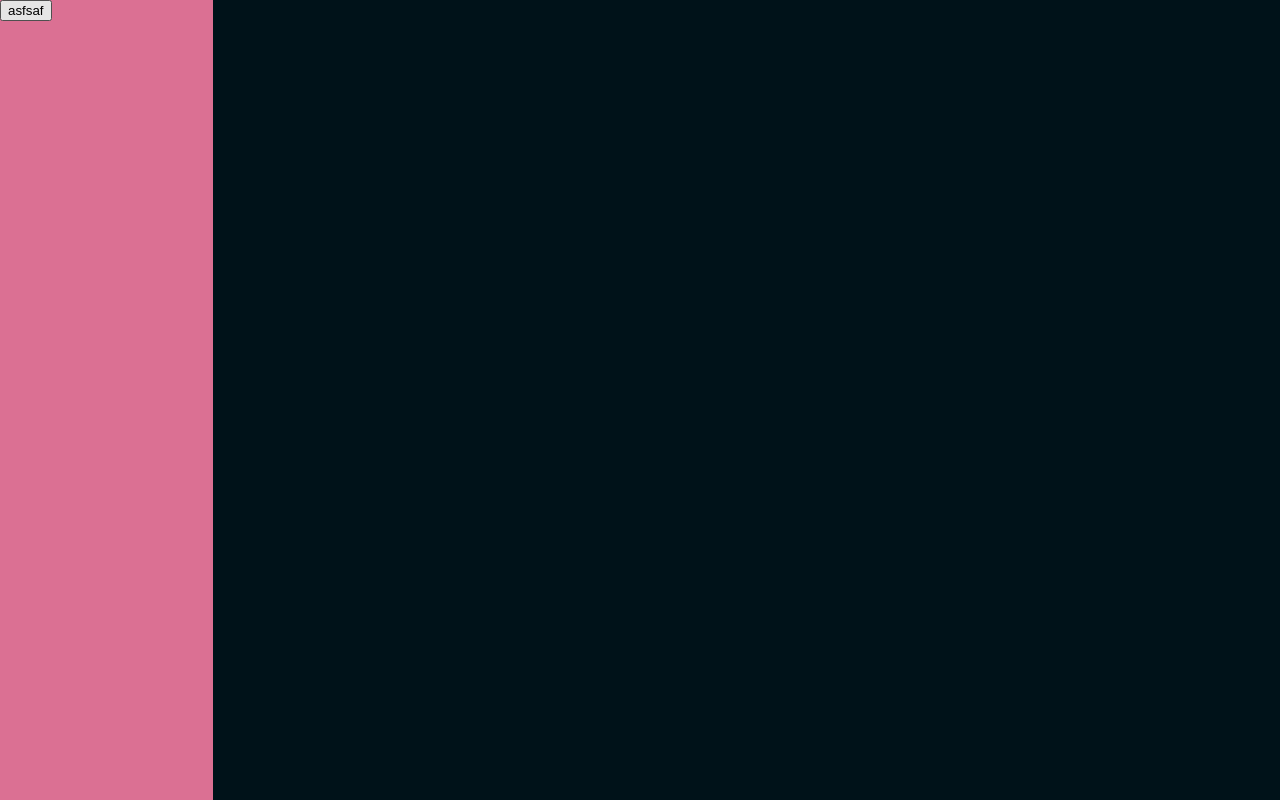
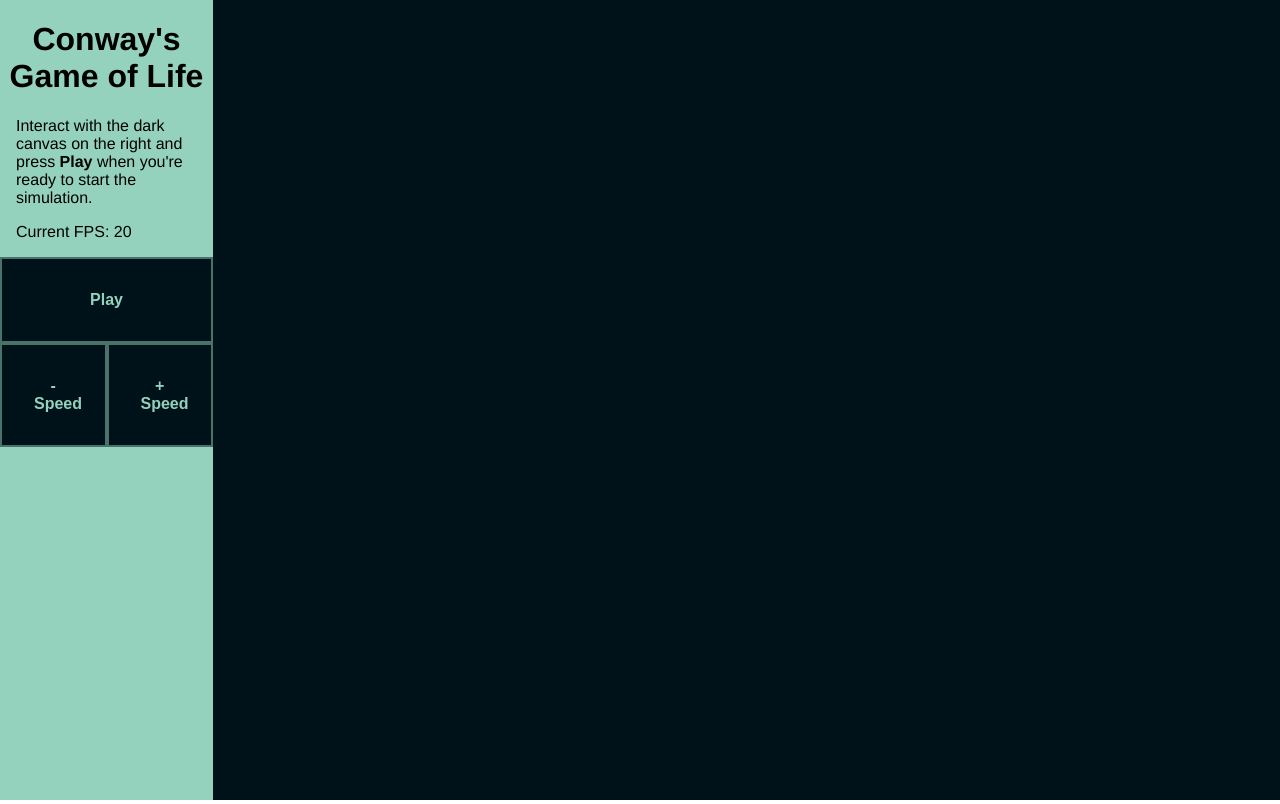
Before and after one commit to fjcmontenegro/conways-game-of-life, a React (Create React App) app: page / in a window 1280 px wide. Built offline with nearby package versions, Linux system fonts and the light colour scheme.

Commit message:
Add speed control

```diff
--- a/src/App.tsx
+++ b/src/App.tsx
@@ -1,9 +1,14 @@
 import React, { useState } from 'react'
 import Canvas from './components/Canvas'
 import Info from './components/Info'
+import './styles/styles.css'
+
+export const LOWEST_FPS = 1
+export const HIGHEST_FPS = 60
 
 export default function App(): React.ReactElement {
   const [isPlaying, setIsPlaying] = useState(false)
+  const [fps, setFps] = useState(20)
 
   const handleClick = () => {
     setIsPlaying((p) => !p)
@@ -11,8 +16,18 @@ export default function App(): React.ReactElement {
 
   return (
     <div style={style}>
-      <Info onClick={handleClick} />
-      <Canvas isPlaying={isPlaying} />
+      <Info
+        onPlay={handleClick}
+        isPlaying={isPlaying}
+        onSpeedDown={() =>
+          setFps((oldFPS) => (oldFPS > LOWEST_FPS ? oldFPS - 1 : oldFPS))
+        }
+        onSpeedUp={() =>
+          setFps((oldFPS) => (oldFPS < HIGHEST_FPS ? oldFPS + 1 : oldFPS))
+        }
+        fps={fps}
+      />
+      <Canvas isPlaying={isPlaying} fps={fps} />
     </div>
   )
 }
@@ -24,4 +39,6 @@ const style: React.CSSProperties = {
   height: '100%',
   width: '100%',
   backgroundColor: 'aquamarine',
+  fontFamily: 'Helvetica, sans-serif',
+  overflow: 'hidden',
 }
--- a/src/components/Canvas.tsx
+++ b/src/components/Canvas.tsx
@@ -2,10 +2,11 @@ import React, { useEffect, useRef } from 'react'
 import { Game } from '../game/modules/game'
 
 interface Props {
+  fps: number
   isPlaying: boolean
 }
 
-const Canvas = ({ isPlaying }: Props): React.ReactElement => {
+const Canvas = ({ fps, isPlaying }: Props): React.ReactElement => {
   const canvasRef = useRef<HTMLCanvasElement>(null)
   const containerRef = useRef<HTMLDivElement>(null)
   const gameRef = useRef<Game>()
@@ -17,6 +18,12 @@ const Canvas = ({ isPlaying }: Props): React.ReactElement => {
       gameRef.current.setPlay(isPlaying)
     }
   }, [isPlaying])
+
+  useEffect(() => {
+    if (gameRef.current) {
+      gameRef.current.setFps(fps)
+    }
+  }, [fps])
 
   useEffect(() => {
     const canvas = canvasRef.current
@@ -44,7 +51,7 @@ const Canvas = ({ isPlaying }: Props): React.ReactElement => {
   }, [canvasRef, containerRef])
   return (
     <div ref={containerRef} style={styles.container}>
-      <canvas ref={canvasRef} style={styles.canvas} />
+      <canvas ref={canvasRef} />
     </div>
   )
 }
@@ -52,10 +59,6 @@ const Canvas = ({ isPlaying }: Props): React.ReactElement => {
 const styles: Record<string, React.CSSProperties> = {
   container: {
     flex: 5,
-    // display: 'flex',
-  },
-  canvas: {
-    // flex: 1,
   },
 }
 
--- a/src/components/Info.tsx
+++ b/src/components/Info.tsx
@@ -1,20 +1,74 @@
 import React from 'react'
+import { HIGHEST_FPS, LOWEST_FPS } from '../App'
 
 interface Props {
-  onClick: () => void
+  isPlaying: boolean
+  onPlay: () => void
+  onSpeedUp: () => void
+  onSpeedDown: () => void
+  fps: number
 }
 
-const Info = ({ onClick }: Props): React.ReactElement => {
+const Info = ({
+  isPlaying,
+  onPlay,
+  onSpeedDown,
+  onSpeedUp,
+  fps,
+}: Props): React.ReactElement => {
   return (
-    <div style={style}>
-      <button onClick={onClick}>asfsaf</button>
+    <div style={styles.container}>
+      <div>
+        <h1>Conway&apos;s Game of Life</h1>
+
+        <p>
+          Interact with the dark canvas on the right and press <b>Play</b> when
+          you&apos;re ready to start the simulation.
+        </p>
+        <p>Current FPS: {fps}</p>
+
+        {/* <p>Rules:</p>
+        <ol>
+          <li>
+            Any live cell with fewer than two live neighbours dies, as if by
+            underpopulation.
+          </li>
+          <li>
+            Any live cell with two or three live neighbours lives on to the next
+            generation.
+          </li>
+          <li>
+            Any live cell with more than three live neighbours dies, as if by
+            overpopulation.
+          </li>
+          <li>
+            Any dead cell with exactly three live neighbours becomes a live
+            cell, as if by reproduction.
+          </li>
+        </ol> */}
+      </div>
+
+      <div className="play-control">
+        <button onClick={onPlay}>{isPlaying ? 'Pause' : 'Play'}</button>
+      </div>
+      <div className="fps-controls">
+        <button onClick={onSpeedDown} disabled={fps <= LOWEST_FPS}>
+          - Speed
+        </button>
+        <button onClick={onSpeedUp} disabled={fps >= HIGHEST_FPS}>
+          + Speed
+        </button>
+      </div>
     </div>
   )
 }
 
-const style: React.CSSProperties = {
-  flex: 1,
-  backgroundColor: 'palevioletred',
+const styles: Record<string, React.CSSProperties> = {
+  container: {
+    flex: 1,
+    backgroundColor: 'rgba(148, 210, 189, 1)',
+    overflow: 'auto',
+  },
 }
 
 export default Info
--- a/src/game/modules/game.ts
+++ b/src/game/modules/game.ts
@@ -1,4 +1,4 @@
-import { FPS, FADE_RATE } from '../constants/animation'
+import { FADE_RATE } from '../constants/animation'
 import { CELL_SIZE } from '../constants/sizes'
 import { Point } from '../types/geometry'
 import { clearCanvas } from '../util/canvas'
@@ -21,6 +21,7 @@ export class Game {
 
   MAX_CELL_X: number
   MAX_CELL_Y: number
+  fps: number
   // playBtn: HTMLButtonElement
 
   constructor(canvas: HTMLCanvasElement, container: HTMLDivElement) {
@@ -41,6 +42,7 @@ export class Game {
     this.isPlaying = false
 
     this.lastFrame = 0
+    this.fps = 20
   }
 
   resize(container: HTMLDivElement) {
@@ -91,6 +93,10 @@ export class Game {
     this.isPlaying = play
   }
 
+  setFps(fps: number) {
+    this.fps = fps
+  }
+
   updatePoint(mouseX: number, mouseY: number): void {
     const cellX = Math.floor(mouseX / CELL_SIZE)
     const cellY = Math.floor(mouseY / CELL_SIZE)
@@ -103,7 +109,7 @@ export class Game {
   }
 
   update(time: number): void {
-    if (time - this.lastFrame < 1000 / FPS) {
+    if (time - this.lastFrame < 1000 / this.fps) {
       return
     }
 
--- /dev/null
+++ b/src/styles/styles.css
@@ -0,0 +1,39 @@
+h1 {
+  text-align: center;
+}
+
+p {
+  padding: 0 1rem;
+}
+ol {
+  padding: 0 1rem 0 2rem;
+}
+
+button {
+  border: 2px solid rgba(148, 210, 189, 0.5);
+
+  background-color: #001219;
+  color: rgb(148, 210, 189);
+
+  font-size: 1rem;
+  font-weight: bold;
+  padding: 2rem;
+
+  transition: all 0.2s;
+}
+
+button:active {
+  color: #001219;
+  background-color: rgb(148, 210, 189);
+}
+
+button:disabled {
+  background-color: #00121988;
+}
+.play-control button {
+  width: 100%;
+}
+
+.fps-controls button {
+  width: 50%;
+}
```
